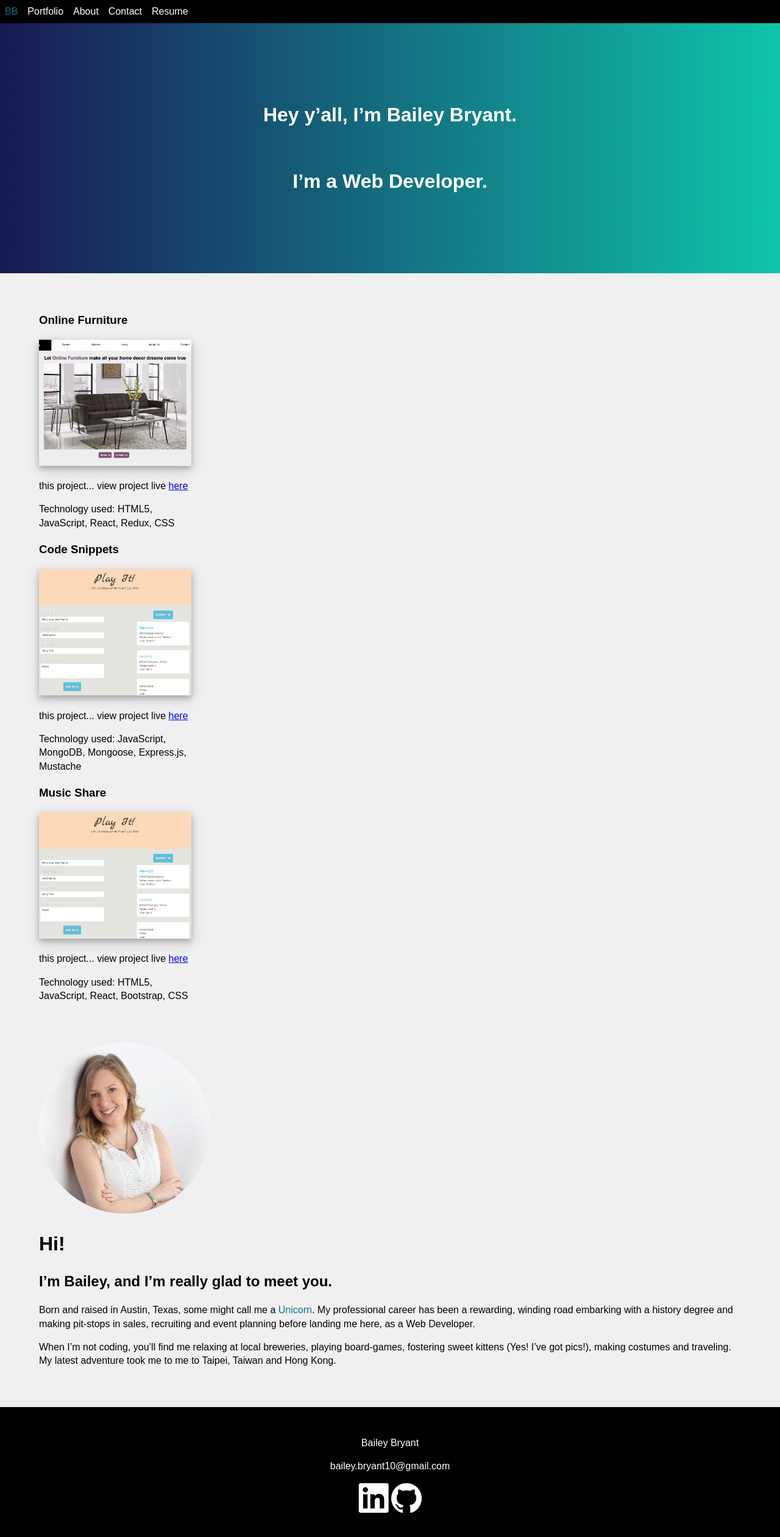
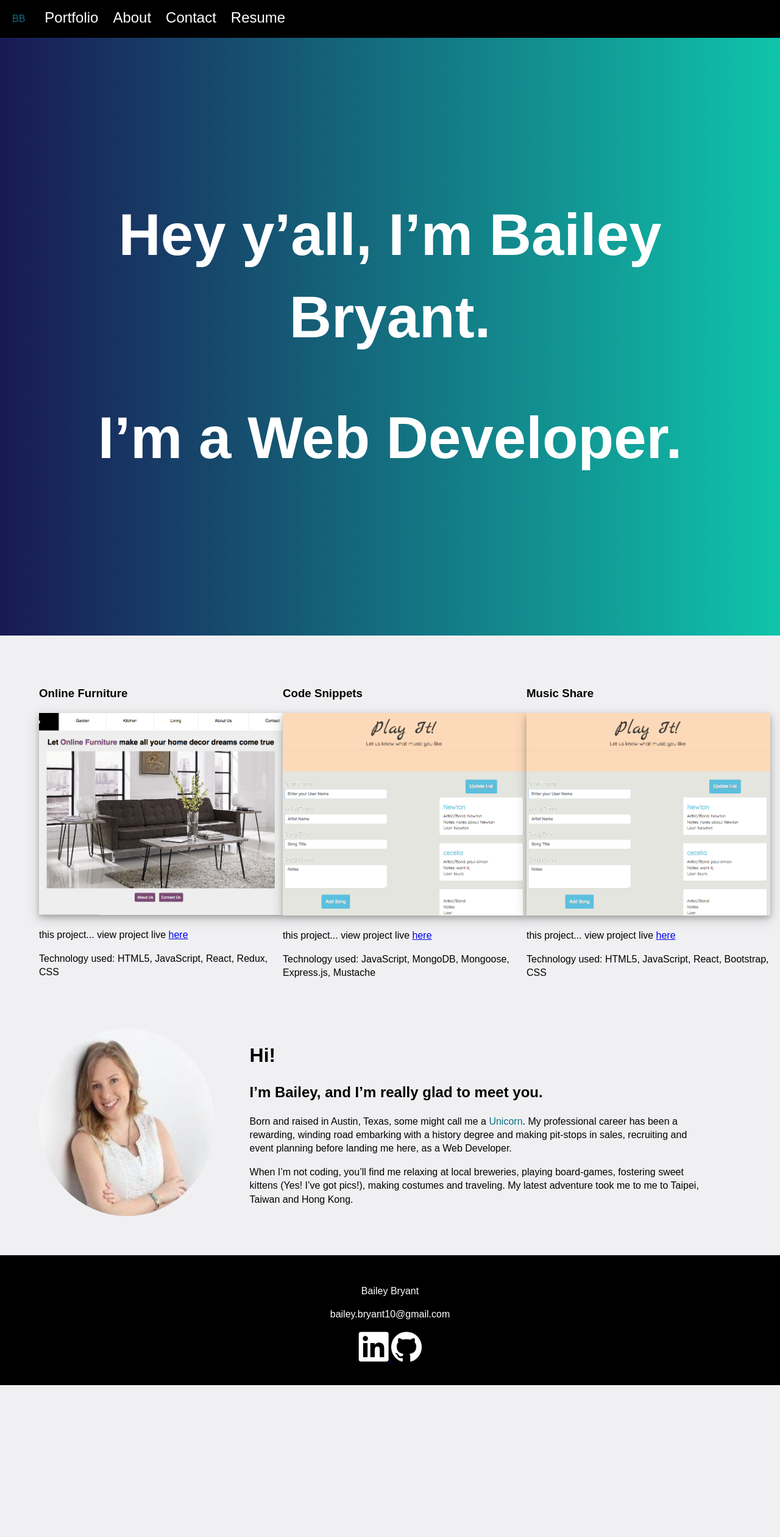
Before and after one commit to bbryant7/BB-Portfolio, a React (Create React App) app: page / in a window 1280 px wide. Shown: the whole page at 61% size. After the commit the page ends 2271 px from the top, so only its background shows below. Built offline with nearby package versions, Linux system fonts and the light colour scheme.

Commit message:
responsive design - tablet

```diff
--- a/src/styles/index.css
+++ b/src/styles/index.css
@@ -116,8 +116,64 @@ footer {
   padding: 2em;
 }
 
+@media screen and ( min-width:600px ){
 
-/*body {
+  .splash {
+    font-size: 2em;
+  }
+
+  .logo {
+    padding: 20px;
+  }
+
+  .nav-link {
+    font-size: 24px;
+
+  }
+
+  .project {
+    width: 550px;
+  }
+
+  .portfolio-image {
+    width: 550px;
+  }
+
+  .about-page{
+    display:flex;
+    flex-basis: 100%;
+  }
+
+  .unicorn {
+    color: #0D6F7F;
+  }
+
+  .about-picture{
+    border-radius: 100%;
+    flex-basis: 25%;
+    margin-right: 5%;
+  }
+
+  .about-details {
+    flex-basis: 66%
+  }
+
+  .resume {
+    margin: 5% 10% 5% 10%;
+
+  }
+
+  .sub-header{
+    display:flex;
+    justify-content: space-between;
+
+  }
+
+  }/* 600px*/
+
+  @media screen and ( min-width:1100px ){
+
+    body {
       margin: 0;
       padding: 0;
       font-family: sans-serif;
@@ -126,42 +182,17 @@ footer {
 
     }
 
-/*.splash {
-  background-size: cover;
-  background-position: center;
-  background: #191954;
-  background: -webkit-linear-gradient(left, #191954 , #0FC4AB); /* For Safari 5.1 to 6.0 */
-  /*background: -o-linear-gradient(right, #191954, #0FC4AB); /* For Opera 11.1 to 12.0 */
-  /*background: -moz-linear-gradient(right,#191954, #0FC4AB); /* For Firefox 3.6 to 15 */
-/*  background: linear-gradient(to right, #191954, #0FC4AB);
-  color:white;
-  margin-top: 0;
-  text-align: center;
+    .splash {
       font-size: 3em;
-  padding-top: 4em;
-  padding-bottom: 4em;
     }
 
-.top {
-  margin-top: 0;
-}
-.navbar{
-  display: flex;
-  background-color: black;
-}
     .logo {
-  text-decoration: none;
-  font-size: 24px;
       padding: 20px;
-  color: white;
     }
 
     .nav-link {
-  text-decoration: none;
       font-size: 24px;
-  padding: 20px;
-  color: white;
-  justify-content: flex-end;
+
     }
 
     .nav-link:hover {
@@ -172,23 +203,19 @@ footer {
     .portfolio {
       display: flex;
       justify-content: space-between;
-  margin: 5%;
-  color: black;
     }
     .project {
       width: 400px;
     }
+
     .portfolio-image {
     justify-content: space-between;
+    width: 400px;
 
     }
 
     .section {
     display: flex;
-}
-
-.portfolio-image:hover {
-   box-shadow: 0 4px 8px 0 rgba(0, 0, 0, 0.2), 0 6px 20px 0 rgba(0, 0, 0, 0.19);
     }
 
     .about-page{
@@ -199,23 +226,14 @@ display: flex;
       text-align: left;
 
     }
-.about-page h1{
 
-  font-size: 50px;
-}
-.about-page h2{
-  font-size: 40px;
-}
-.about-page p{
-  font-size: 28px;
-}
     .unicorn {
       color: #0D6F7F;
     }
 
     .about-picture{
       border-radius: 100%;
-  flex-basis: 33%;
+      flex-basis: 25%;
       margin-right: 5%;
     }
     .about-details {
@@ -226,33 +244,11 @@ display: flex;
       margin: 5% 10% 5% 10%;
 
     }
-.resume button {
-  padding: 1em;
-  border-radius: 5%;
-  background-color: #0D6F7F;
-}
-button a {
-  text-decoration: none;
-  font-size: 2em;
-  color: white;
-}
-.resume span {
-  font-weight:bold;
-}
 
-.resume-header{
-  text-align: center;
-  border-bottom: 1px solid #0D6F7F;
-}
     .sub-header{
       display:flex;
       justify-content: space-between;
 
     }
 
-footer {
-  color: white;
-  background-color: black;
-  text-align: center;
-  padding: 2em;
-}*/
+    }/* 1100px*/
```
Lines whose indentation alone changed are shown as unchanged.
